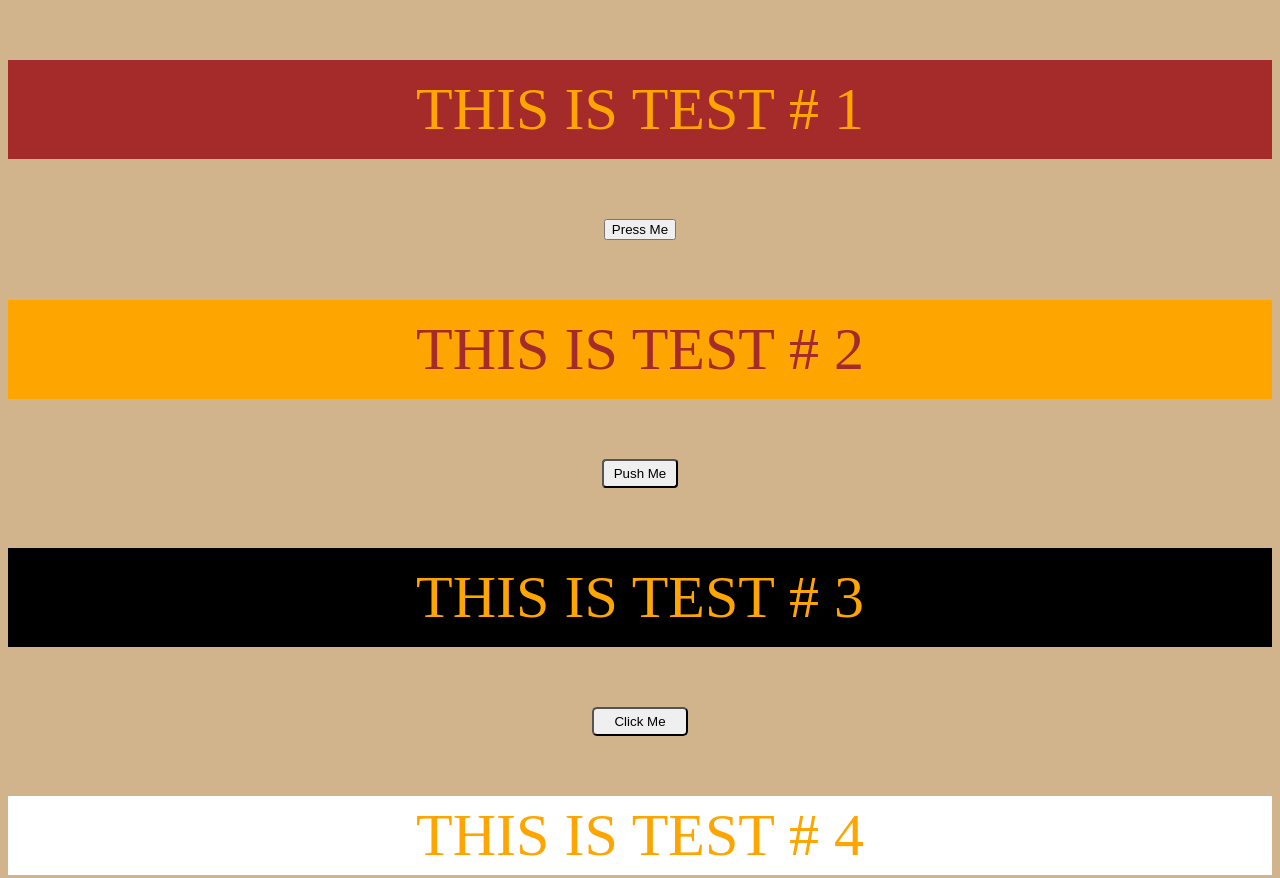
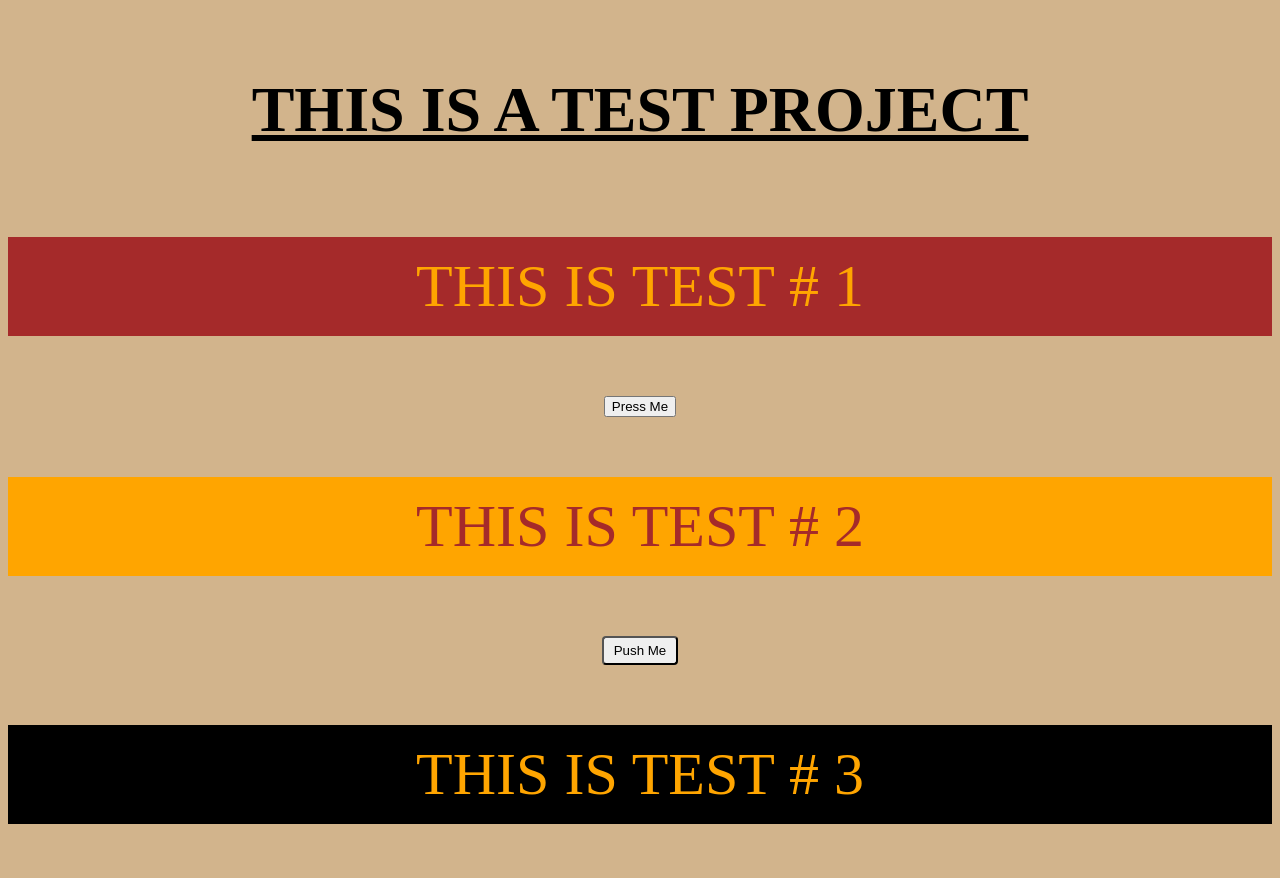
Before and after one commit to Nola360/2, a plain HTML site: page index.html in a window 1280 px wide. Shown: the top 878 px of the page. Drawn offline with Linux system fonts and the light colour scheme.

Commit message:
created h1 tag and final touches

```diff
--- a/index.html
+++ b/index.html
@@ -7,6 +7,8 @@
 </head>
 
 <body>
+
+  <h1>This is a test Project</h1>
 
   <p class="one">This is test # 1</p>
 	<button class="btn-one">Press Me</button>
--- a/main.css
+++ b/main.css
@@ -1,6 +1,16 @@
 body {
 	background: tan;
 	text-align: center;
+}
+
+h1 {
+  text-align: center;
+  color: black;
+  text-decoration: underline;
+  font-weight: 800px;
+  padding: 30px 60px;
+  font-size: 4rem;
+  text-transform: uppercase;
 }
 
 .one {
```
